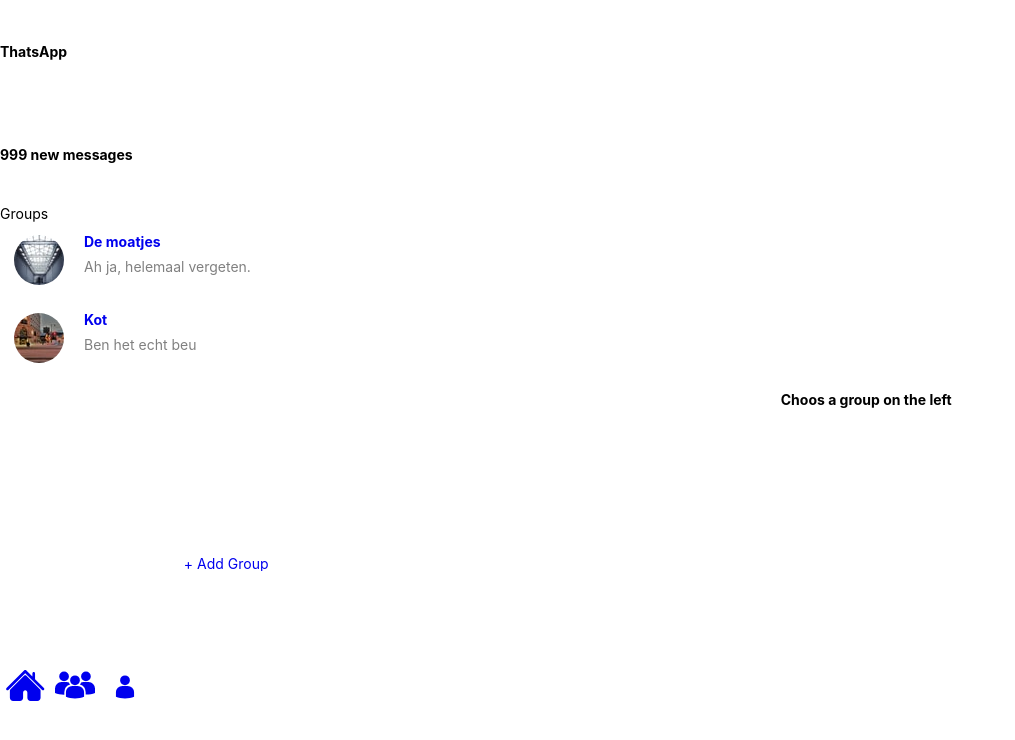
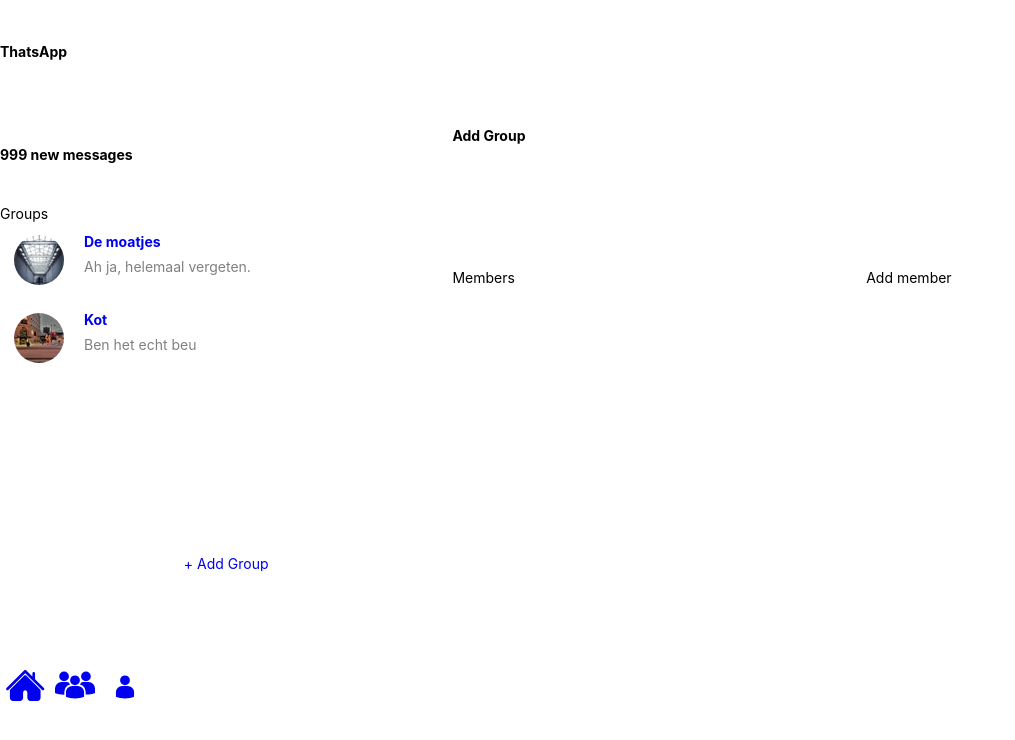
Before and after one commit to DewulfTjorven/2021-Bachelorproef-TjorvenTimonSam, a React (Create React App) app: page /groups/48af215b-5ae4-3f37-a690-5399e56b1cfb in a window 1280 px wide. Shown: the top 740 px of the page, without its empty margins (0-1015 px from the left). Built offline with nearby package versions, Linux system fonts and the light colour scheme.

Commit message:
### GroupDetail
- Wat heeft die .map() nodig?

```diff
--- a/src/containers/Content/Content.js
+++ b/src/containers/Content/Content.js
@@ -4,11 +4,15 @@
 import { Switch, Route } from "react-router-dom";
 import { ROUTES } from "../../consts";
 import Messages from "./Messages/Messages";
+import GroupDetail from "./GroupDetail/GroupDetail.js";
 
 const Content = () => {
   return (
     <section className={style.container}>
       <Switch>
+        <Route path={ROUTES.groupDetail.path}>
+          <GroupDetail />
+        </Route>
         <Route path={ROUTES.groups}>
           <Empty message={"Choos a group on the left"} />
         </Route>
--- a/src/containers/Content/GroupDetail/GroupDetail.js
+++ b/src/containers/Content/GroupDetail/GroupDetail.js
@@ -2,8 +2,19 @@
 import ContentHeader from "../../../components/ContentHeader/ContentHeader.js";
 
 import style from "./GroupDetail.module.css";
+import { useParams } from "react-router-dom";
+import { useStores } from "../../../hooks/useStores.js";
+import { useObserver } from "mobx-react-lite";
+import Empty from "../../../components/Empty/Empty.js";
 
 const GroupDetail = () => {
+  const { id } = useParams();
+  const { dataStore } = useStores();
+  const group = dataStore.getGroupById(id);
+  return useObserver(() => {
+    if (!group) {
+      return <Empty message="Group not found" />;
+    }
     return (
       <>
         <ContentHeader title={"Add group"} />
@@ -24,6 +35,7 @@
         </div>
       </>
     );
+  });
 };
 
 export default GroupDetail;
```
Lines whose indentation alone changed are shown as unchanged.
